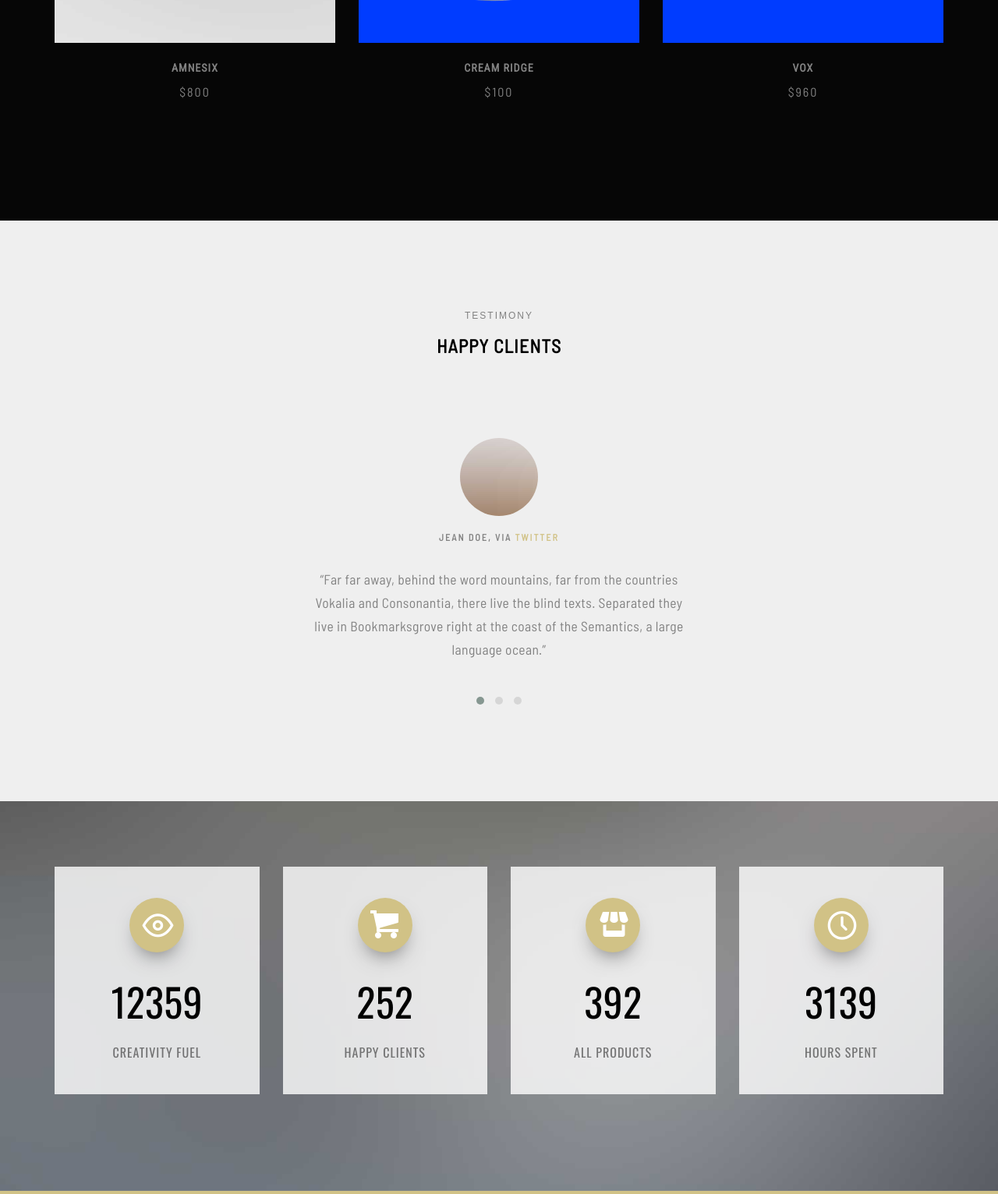
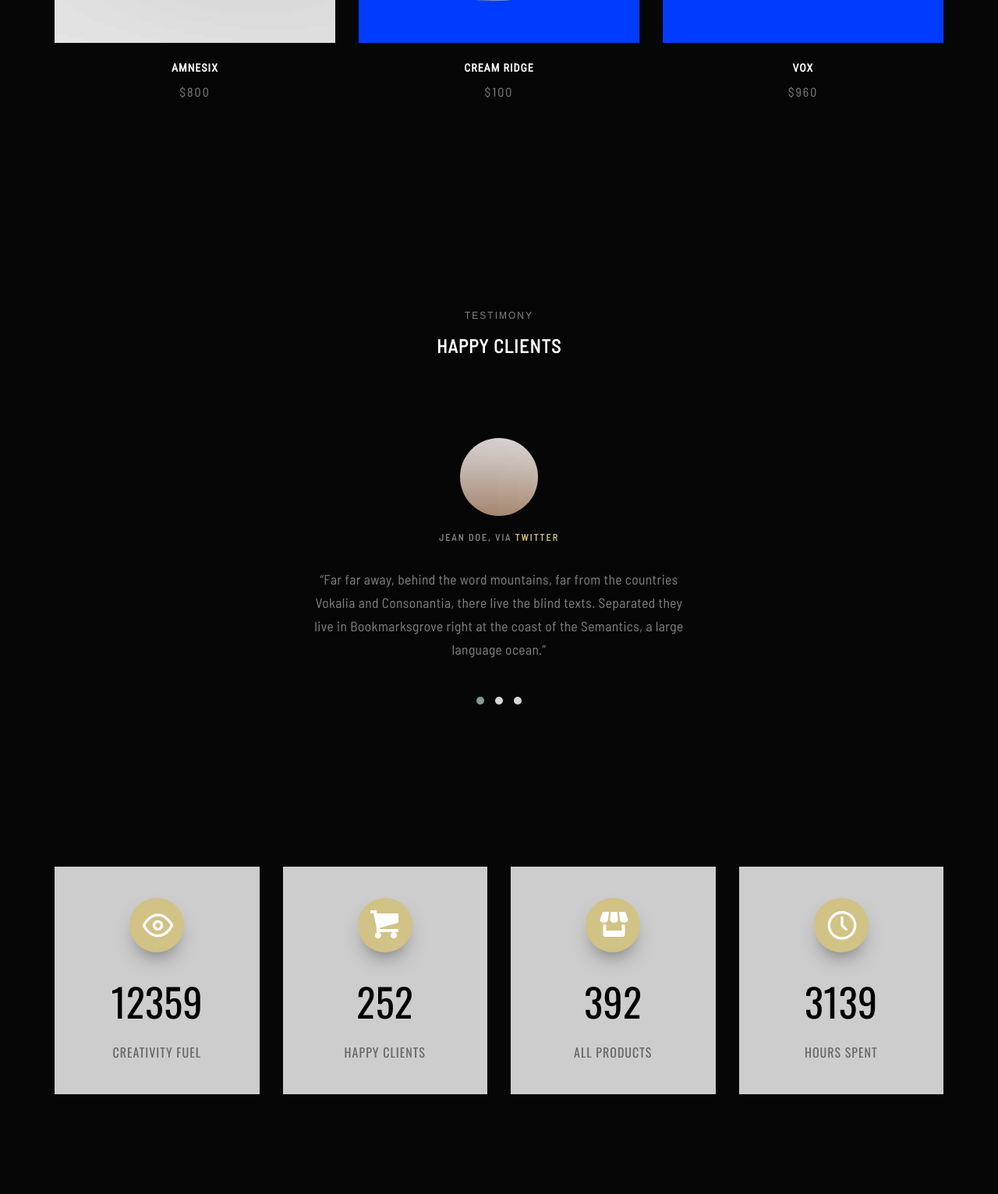
Before and after one commit to saoun/coyotek, a plain HTML site: page index.html in a window 1280 px wide. Shown: the part 2574-4106 px from the top of the page at 78% size. Drawn offline with nearby package versions, Linux system fonts and the light colour scheme; files whose address does not match are found by name.

Commit message:
Add background color

```diff
--- a/css/style.css
+++ b/css/style.css
@@ -678,6 +678,7 @@ h1, h2, h3, h4, h5, h6, figure {
 
 #fh5co-counter {
   text-align: center;
+  background: #060606;
 }
 #fh5co-counter .counter {
   font-size: 50px;
@@ -865,7 +866,7 @@ h1, h2, h3, h4, h5, h6, figure {
   line-height: 24px;
 }
 .product .desc h3 a {
-  color: #828282;
+  color: white;
 }
 .product .desc .price {
   letter-spacing: 2px;
@@ -1031,7 +1032,7 @@ h1, h2, h3, h4, h5, h6, figure {
   font-weight: bold;
   text-transform: uppercase;
   letter-spacing: 1px;
-  color: #000;
+  color: white;
   font-family: 'Barlow Semi Condensed', sans-serif;
 }
 .fh5co-heading p {
@@ -1049,7 +1050,7 @@ h1, h2, h3, h4, h5, h6, figure {
 }
 
 #fh5co-testimonial {
-  background: #efefef;
+  background: #060606;
 }
 #fh5co-testimonial .testimony-slide {
   text-align: center;
@@ -1102,10 +1103,10 @@ h1, h2, h3, h4, h5, h6, figure {
 }
 
 #fh5co-started {
-  background: #d1c286;
+  background: #060606;
 }
 #fh5co-started .fh5co-heading h2 {
-  color: #fff;
+  color: white;
   margin-bottom: 20px !important;
 }
 #fh5co-started .fh5co-heading p {
--- a/index.html
+++ b/index.html
@@ -367,7 +367,7 @@
 	</div>
 
 
-	<div id="fh5co-counter" class="fh5co-bg fh5co-counter" style="background-image:url(images/img_bg_5.jpg);">
+	<div id="fh5co-counter" class="fh5co-bg fh5co-counter">
 		<div class="container">
 			<div class="row">
 				<div class="display-t">
```
